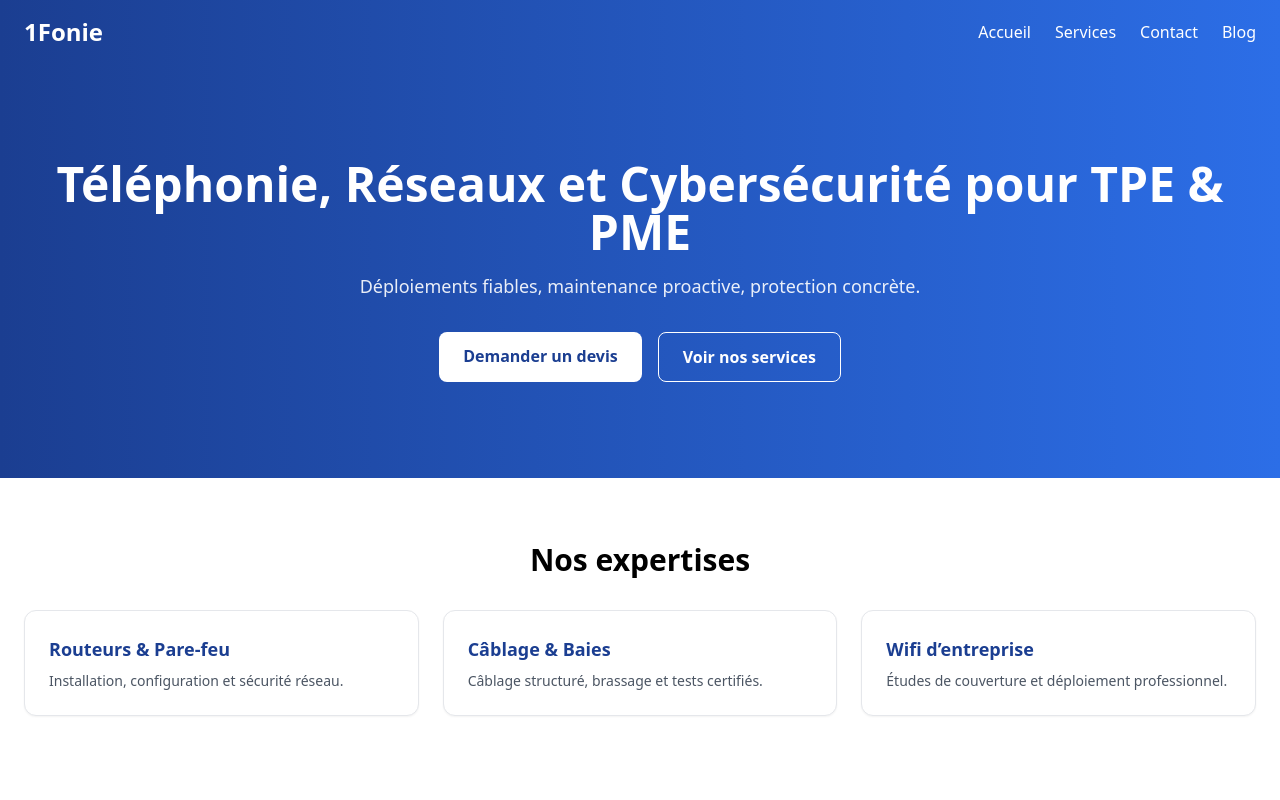
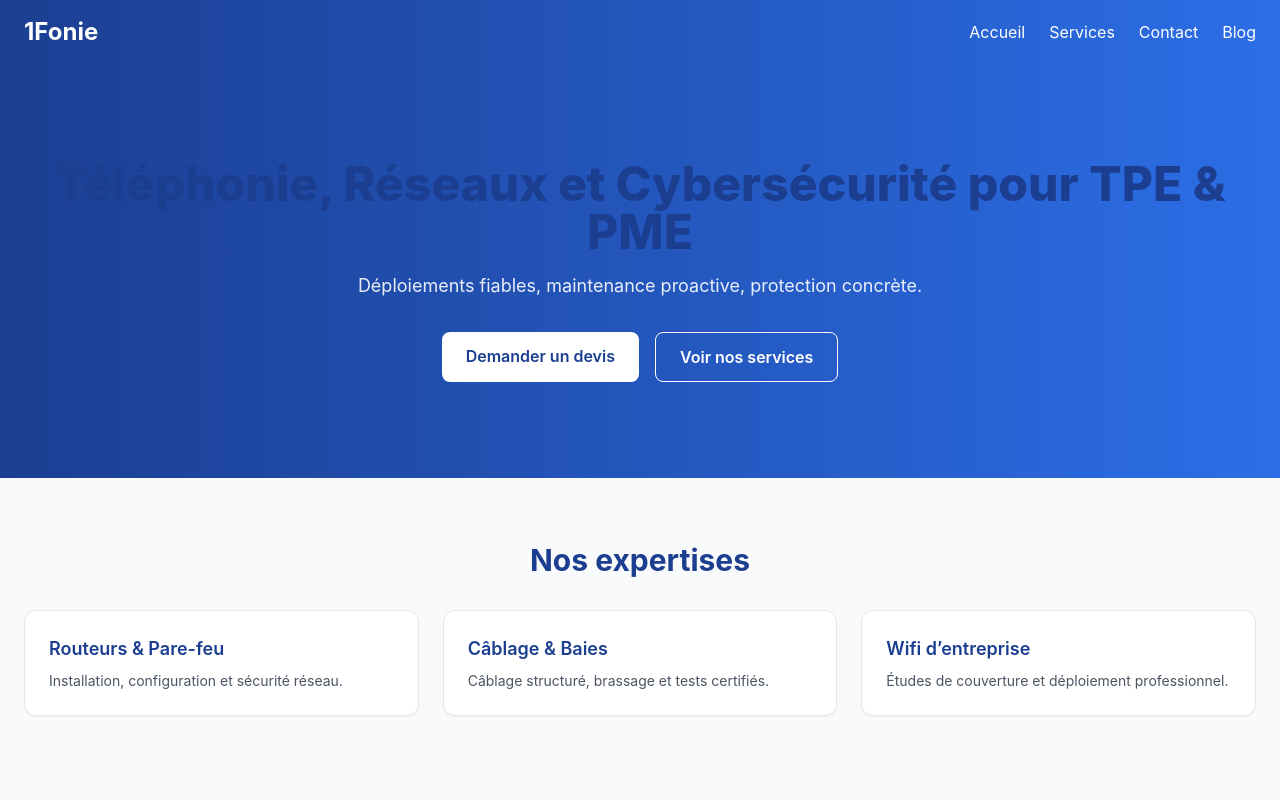
Before and after one commit to JohnKramer59/Site-web-1fonie, a React (Vite) app: page / in a window 1280 px wide. Shown: the top 800 px of the page. Built offline with nearby package versions, Linux system fonts and the light colour scheme.

Commit message:
Update index.css

```diff
--- a/src/index.css
+++ b/src/index.css
@@ -2,4 +2,39 @@
 @tailwind components;
 @tailwind utilities;
 
-html, body, #root { height: 100%; }
+/* ---- Styles globaux ---- */
+
+html, body, #root {
+  height: 100%;
+  scroll-behavior: smooth;
+  font-family: 'Inter', sans-serif;
+}
+
+body {
+  background-color: #f9fafb;
+  color: #1f2937;
+}
+
+/* ---- Liens ---- */
+a {
+  transition: opacity 0.2s ease;
+}
+a:hover {
+  opacity: 0.8;
+}
+
+/* ---- Titres ---- */
+h1, h2, h3, h4, h5 {
+  color: #1B3E91; /* ton bleu foncé */
+}
+
+/* ---- Boutons ---- */
+.btn {
+  @apply inline-block px-6 py-3 rounded-lg font-semibold transition;
+}
+.btn-primary {
+  @apply bg-customblue text-white hover:opacity-90;
+}
+.btn-outline {
+  @apply border border-customblue text-customblue hover:bg-customblue hover:text-white;
+}
```
